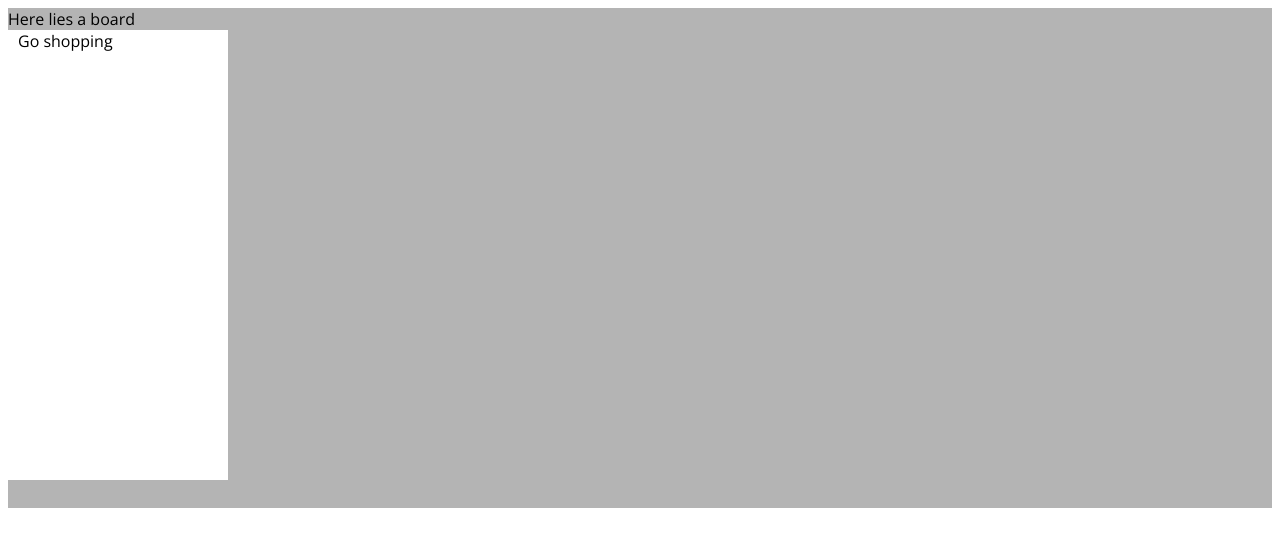
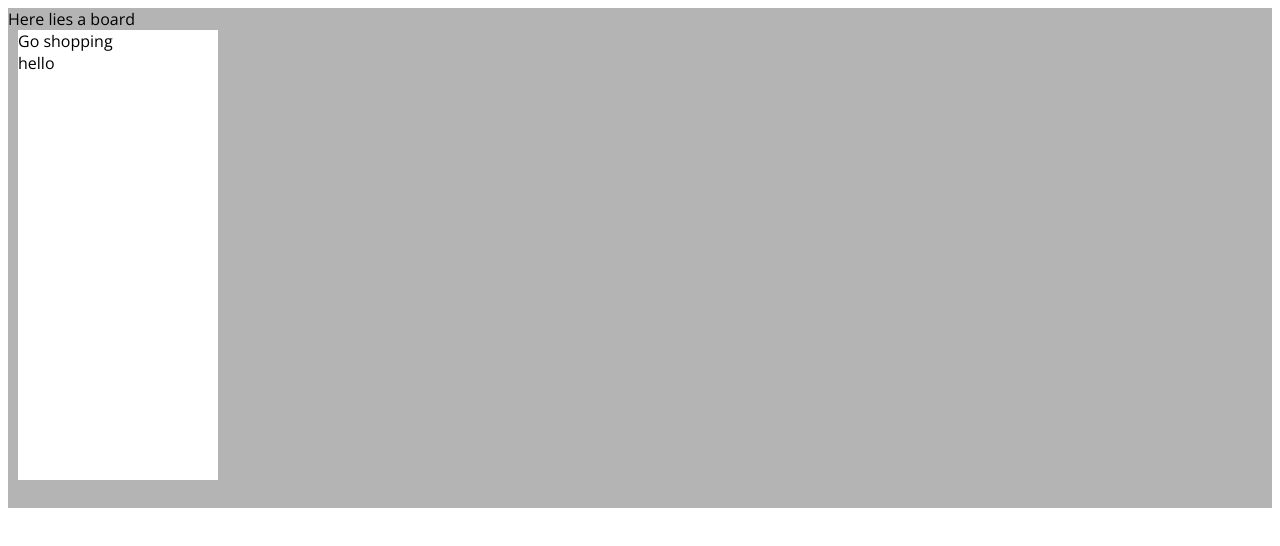
Before and after one commit to jonathanlee46/trello-clone, a plain HTML site: page index.html in a window 1280 px wide. Drawn offline with nearby package versions, Linux system fonts and the light colour scheme.

Commit message:
adding and removing models

```diff
--- a/css/styles.css
+++ b/css/styles.css
@@ -9,6 +9,10 @@ div{
   background-color: rgb(255,255,255);
   height: 450px;
   width: 200px;
-  padding-left: 10px;
-  padding-right: 10px;
+  margin-left: 10px;
+  margin-right: 10px;
 }
+ul{
+  padding: 0;
+  margin: 0;
+}
--- a/js/app.js
+++ b/js/app.js
@@ -1,5 +1,6 @@
 console.log("app.js loaded"); //test
-globalCounter = 0;
+globalColumn = 0;
+globalCard = 0;
 
 
 console.log("ready firing");
@@ -7,11 +8,15 @@ globalCounter = 0;
 var column = new Column();
 var card = new Card();
 column.add(card);
-  // column.fetch();
 
+var viewArray = [];
 var view = new CardView({
   collection: column,
-    // el: $('.column')[0]
+  el: $('#0'),
 });
+view.render(); //initial render
 
-  // view.render();
+//view auto-render on add test
+var card2 = new Card()
+card2.setTask("hello");
+column.add(card2);
--- a/js/collections.js
+++ b/js/collections.js
@@ -3,10 +3,10 @@ console.log("collections.js loaded");
 Column = Backbone.Collection.extend({
   model: Card,
   initialize: function(){
-    $('.board').append("<div class=column id=" + globalCounter + "> </div>");
+    $('.board').append("<div class=column id=" + globalColumn + "> </div>");
     this.label = "new column label";
-    this.id = globalCounter;
-    globalCounter++;
+    this.id = globalColumn;
+    globalColumn++;
   },
 
   getLabel: function(){
--- a/js/models.js
+++ b/js/models.js
@@ -1,6 +1,10 @@
 console.log("models.js loaded");
 Card = Backbone.Model.extend({
-  idAttribute:"_id", //id# accessor
+  // idAttribute:"_id", //id# accessor
+  initialize: function(){
+    this.id = globalCard;
+    globalCard++;
+  },
 
   defaults:{
     task: 'Go shopping',
@@ -9,7 +13,14 @@ Card = Backbone.Model.extend({
   getTask: function(){
     return this.get("task");
   },
-  getModelId: function(){
-    return this.get("modelId");
+  // getModelId: function(){
+  //   return this.get("modelId");
+  // },
+  setTask: function(newTask){
+    this.set({task: newTask});
+  },
+
+  remove: function(){
+    this.destroy();
   },
 });
--- a/js/views.js
+++ b/js/views.js
@@ -1,24 +1,41 @@
 console.log("views.js loaded");
 
 CardView = Backbone.View.extend({
-  tagName: 'li',
-
-
+  tagName: 'ul',
 
   initialize: function(){
     var that = this;
-    this.render();
+
+    _(this).bindAll('add', 'remove');
+    this.collection.bind('add', this.add);
+    this.collection.bind('remove', this.remove);
   },
 
   render: function(){
     var that = this;
     var id = this.collection.id;
 
+    $(this.el).empty();
+
     for (var i = 0; i < this.collection.length; i++ ){
       var tempCard = this.collection.at(i);
-      $('#'+id).append(
-        tempCard.getTask() + "<br>"
+      $(this.el).append("<ul>" +
+        tempCard.getTask() + "<br></ul>"
       );
     }
   },
+
+  add: function(cardModel){
+    //adding to DOM
+    var task = cardModel.getTask();
+
+    $(this.el).append("<ul>" +
+        task + "<br></ul>");
+  },
+
+  remove: function(){
+    //removal from DOM
+    $(this.el).children("ul").last().remove();
+  },
+
 });
```
Lines whose indentation alone changed are shown as unchanged.
